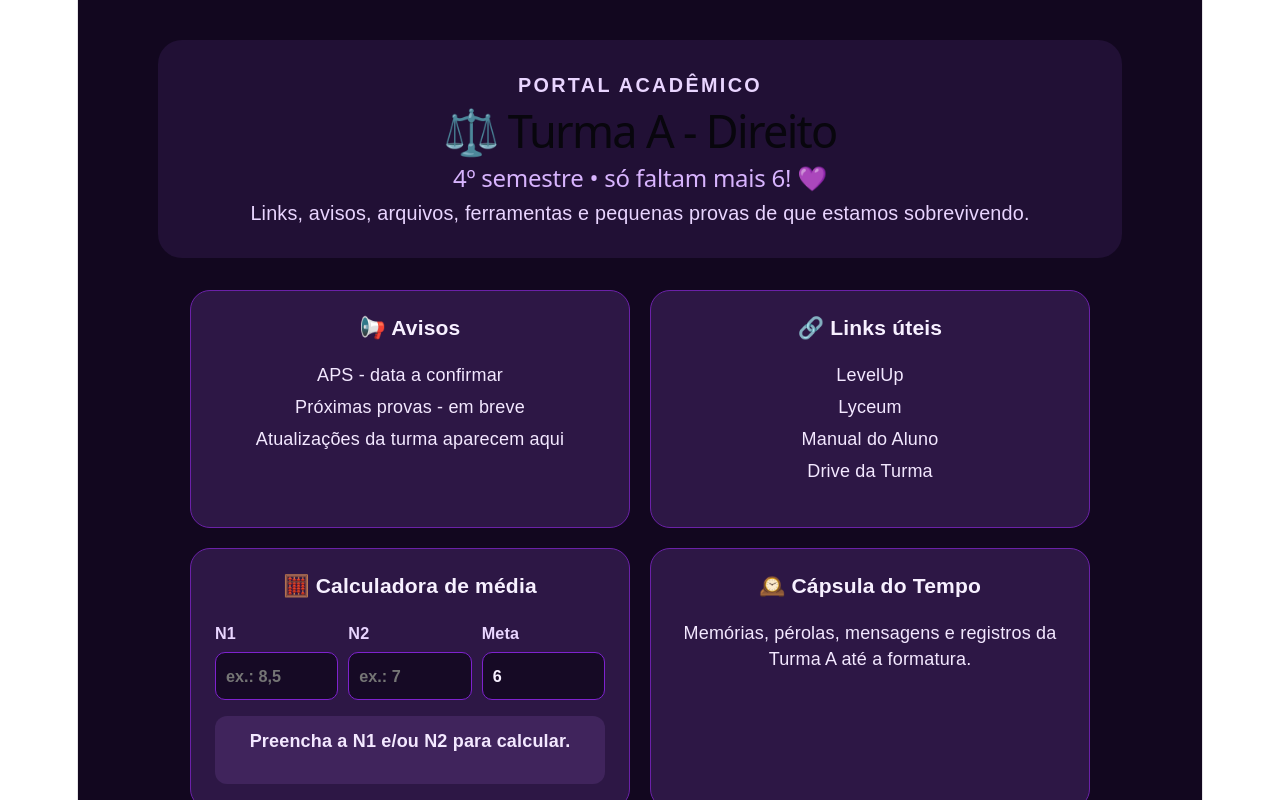
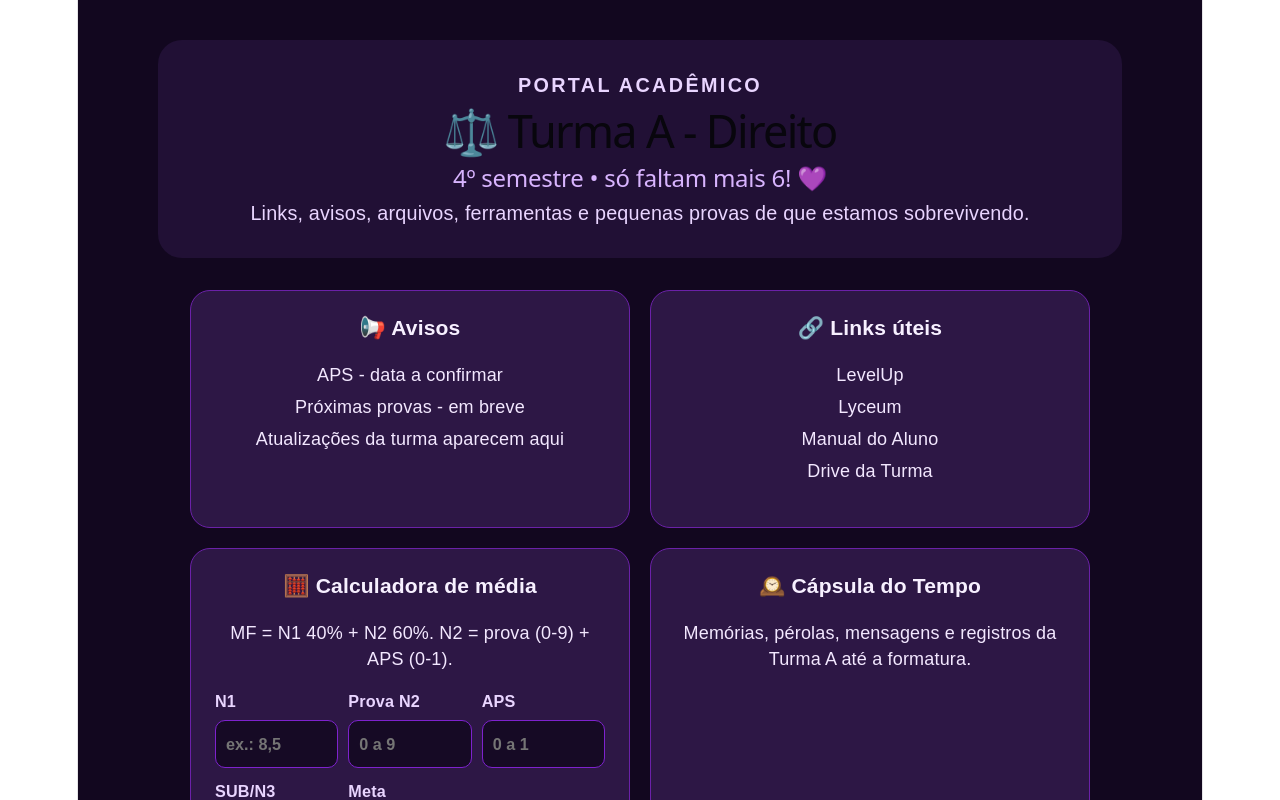
Before and after one commit to DraBeth/turma-a, a React (Vite) app: page / in a window 1280 px wide. Shown: the top 800 px of the page. Built offline with nearby package versions, Linux system fonts and the light colour scheme.

Commit message:
Use official weighted grade formula

```diff
--- a/src/components/CalculadoraMedia.jsx
+++ b/src/components/CalculadoraMedia.jsx
@@ -1,6 +1,8 @@
 import { useMemo, useState } from 'react'
 
 const clampNota = (nota) => Math.min(Math.max(nota, 0), 10)
+const clampInstrumentoN2 = (nota) => Math.min(Math.max(nota, 0), 9)
+const clampAps = (nota) => Math.min(Math.max(nota, 0), 1)
 
 const parseNota = (valor) => {
   if (valor.trim() === '') return null
@@ -17,56 +19,115 @@ const formatNota = (nota) =>
 
 function CalculadoraMedia() {
   const [n1, setN1] = useState('')
-  const [n2, setN2] = useState('')
+  const [instrumentoN2, setInstrumentoN2] = useState('')
+  const [aps, setAps] = useState('')
+  const [n3, setN3] = useState('')
   const [meta, setMeta] = useState('6')
 
   const resultado = useMemo(() => {
     const nota1 = parseNota(n1)
-    const nota2 = parseNota(n2)
+    const provaN2Raw = parseNota(instrumentoN2)
+    const notaApsRaw = parseNota(aps)
+    const provaN2 = provaN2Raw === null ? null : clampInstrumentoN2(provaN2Raw)
+    const notaAps = notaApsRaw === null ? null : clampAps(notaApsRaw)
+    const notaSub = parseNota(n3)
     const mediaAlvo = parseNota(meta) ?? 6
+    const n2Informada = provaN2 !== null || notaAps !== null
+    const nota2 = n2Informada
+      ? clampNota((provaN2 ?? 0) + (notaAps ?? 0))
+      : null
+    const n2ComSub = notaSub !== null && nota2 !== null
+      ? Math.max(nota2, notaSub)
+      : (notaSub ?? nota2)
+    const subUsada = notaSub !== null && nota2 !== null && notaSub > nota2
 
-    if (nota1 === null && nota2 === null) {
+    if (nota1 === null && n2ComSub === null) {
       return {
         tipo: 'vazio',
-        texto: 'Preencha a N1 e/ou N2 para calcular.',
+        texto: 'Preencha a N1, a N2 e/ou a SUB para calcular.',
       }
     }
 
-    if (nota1 !== null && nota2 !== null) {
-      const media = (nota1 + nota2) / 2
+    if (nota1 !== null && n2ComSub !== null) {
+      const media = (nota1 * 0.4) + (n2ComSub * 0.6)
+      const detalheSub = subUsada ? ' A SUB substituiu a N2.' : ''
+
       return {
         tipo: media >= mediaAlvo ? 'ok' : 'alerta',
         texto: `Média: ${formatNota(media)}. ${
           media >= mediaAlvo ? 'Fechou a meta.' : `Faltaram ${formatNota(mediaAlvo - media)} ponto(s).`
-        }`,
+        }${detalheSub}`,
       }
     }
 
-    const notaExistente = nota1 ?? nota2
-    const notaNecessaria = (mediaAlvo * 2) - notaExistente
+    if (nota1 !== null) {
+      const n2Necessaria = (mediaAlvo - (nota1 * 0.4)) / 0.6
+      const provaNecessaria = notaAps !== null ? n2Necessaria - notaAps : null
 
-    if (notaNecessaria <= 0) {
+      if (n2Necessaria <= 0) {
+        return {
+          tipo: 'ok',
+          texto: `Com N1 ${formatNota(nota1)}, a meta já está garantida mesmo com 0 na N2.`,
+        }
+      }
+
+      if (n2Necessaria > 10) {
+        return {
+          tipo: 'alerta',
+          texto: `Para média ${formatNota(mediaAlvo)}, precisaria de N2 ${formatNota(n2Necessaria)}.`,
+        }
+      }
+
+      if (provaNecessaria !== null && provaNecessaria > 9) {
+        return {
+          tipo: 'alerta',
+          texto: `Para média ${formatNota(mediaAlvo)}, precisa de N2 ${formatNota(n2Necessaria)}. Com APS ${formatNota(notaAps)}, a prova teria que ser ${formatNota(provaNecessaria)}.`,
+        }
+      }
+
       return {
-        tipo: 'ok',
-        texto: `Com ${formatNota(notaExistente)}, a meta já está garantida mesmo com 0 na outra nota.`,
+        tipo: 'parcial',
+        texto: provaNecessaria !== null
+          ? `Para média ${formatNota(mediaAlvo)}, precisa de N2 ${formatNota(n2Necessaria)}: prova ${formatNota(Math.max(provaNecessaria, 0))} com APS ${formatNota(notaAps)}.`
+          : `Para média ${formatNota(mediaAlvo)}, precisa de N2 ${formatNota(n2Necessaria)}.`,
       }
     }
 
-    if (notaNecessaria > 10) {
+    if (n2ComSub !== null) {
+      const n1Necessaria = (mediaAlvo - (n2ComSub * 0.6)) / 0.4
+
+      if (n1Necessaria <= 0) {
+        return {
+          tipo: 'ok',
+          texto: `Com N2 ${formatNota(n2ComSub)}, a meta já está garantida mesmo com 0 na N1.`,
+        }
+      }
+
+      if (n1Necessaria > 10) {
+        return {
+          tipo: 'alerta',
+          texto: `Para média ${formatNota(mediaAlvo)}, precisaria de N1 ${formatNota(n1Necessaria)}.`,
+        }
+      }
+
       return {
-        tipo: 'alerta',
-        texto: `Para média ${formatNota(mediaAlvo)}, precisaria tirar ${formatNota(notaNecessaria)} na outra nota.`,
+        tipo: 'parcial',
+        texto: `Para média ${formatNota(mediaAlvo)}, precisa de N1 ${formatNota(n1Necessaria)}.`,
       }
     }
 
     return {
-      tipo: 'parcial',
-      texto: `Para média ${formatNota(mediaAlvo)}, precisa tirar ${formatNota(notaNecessaria)} na outra nota.`,
+      tipo: 'vazio',
+      texto: 'Preencha uma nota para calcular.',
     }
-  }, [n1, n2, meta])
+  }, [n1, instrumentoN2, aps, n3, meta])
 
   return (
     <div className="calculator">
+      <p className="calculator-rule">
+        MF = N1 40% + N2 60%. N2 = prova (0-9) + APS (0-1).
+      </p>
+
       <div className="calculator-fields">
         <label>
           <span>N1</span>
@@ -79,12 +140,32 @@ function CalculadoraMedia() {
         </label>
 
         <label>
-          <span>N2</span>
+          <span>Prova N2</span>
           <input
             inputMode="decimal"
-            placeholder="ex.: 7"
-            value={n2}
-            onChange={(event) => setN2(event.target.value)}
+            placeholder="0 a 9"
+            value={instrumentoN2}
+            onChange={(event) => setInstrumentoN2(event.target.value)}
+          />
+        </label>
+
+        <label>
+          <span>APS</span>
+          <input
+            inputMode="decimal"
+            placeholder="0 a 1"
+            value={aps}
+            onChange={(event) => setAps(event.target.value)}
+          />
+        </label>
+
+        <label>
+          <span>SUB/N3</span>
+          <input
+            inputMode="decimal"
+            placeholder="opcional"
+            value={n3}
+            onChange={(event) => setN3(event.target.value)}
           />
         </label>
 
```
